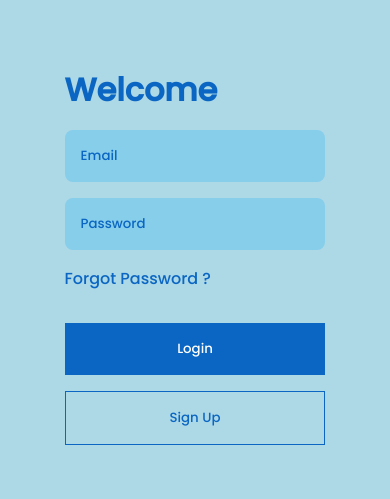
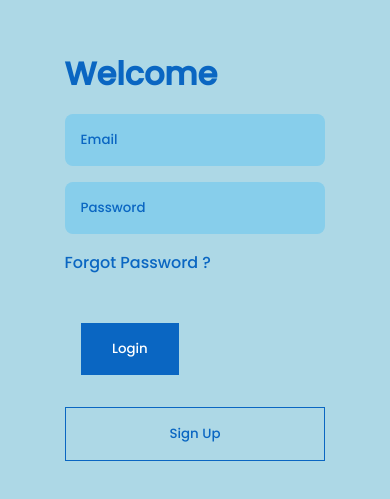
Before and after one commit to MohamadMahdi-Tasha/Linkedin.v2, a React (Create React App) app: page / in a window 390 px wide. Shown: the part 143-642 px from the top of the page. Built offline with nearby package versions, Linux system fonts and the light colour scheme.

Commit message:
added modal for inputs and fixed some bugs

```diff
--- a/src/App.js
+++ b/src/App.js
@@ -12,11 +12,10 @@ function App() {
             <div className="App">
                 <div className="content">
                     <Switch>
-                        <Route path="/" exact>
-                            <Log_in/>
-                        </Route>
-                        <Route path={"/signup"}>
-                            <Sign_Up />
+                        <Route path={"/"} exact><Log_in/></Route>
+                        <Route path={"/signup"}><Sign_Up /></Route>
+                        <Route path={'/feed'}>
+                            <h3>Feed Page</h3>
                         </Route>
                     </Switch>
                 </div>
--- a/src/Pages/log-in/log-in.js
+++ b/src/Pages/log-in/log-in.js
@@ -2,6 +2,8 @@
 // Importing Part
 import React, { Component } from "react";
 import { Link } from 'react-router-dom';
+
+import Modal, { showModal } from './../../components/modal';
 
 const date = new Date();
 const thisYear = date.getFullYear();
@@ -11,6 +13,7 @@ class Log_in extends Component {
     render() {
         return (
             <div className={'log-in-page dis-inline-flex width-100 bgc-light-blue minh-100vh'}>
+                <Modal massage={'Please Fill The Inputs!'}/>
                 <div className={"left-side width-35 bg-image-login bg-size-cover p1 fs-3 c-blue"}>
                     <i className={'bi bi-linkedin'}></i>
                 </div>
@@ -18,11 +21,21 @@ class Log_in extends Component {
                     <main className="width-80">
                         <form action="#">
                             <h1 className={'c-blue mb-1'}>Welcome</h1>
-                            <input className={'width-100 p1 border-none bg-skyblue roundeddot5 input-hover-focus c-blue placeholder-blue mb-1 outline-none'} placeholder={"Email"} type="email" id={'login-email'}/>
-                            <input className={'width-100 p1 border-none bg-skyblue roundeddot5 input-hover-focus c-blue placeholder-blue mb-1 outline-none'} placeholder={"Password"} type="password" id={'login-password'}/>
+                            <input required className={'width-100 p1 border-none bg-skyblue roundeddot5 input-hover-focus c-blue placeholder-blue mb-1 outline-none'} placeholder={"Email"} type="email" id={'login-email'}/>
+                            <input required className={'width-100 p1 border-none bg-skyblue roundeddot5 input-hover-focus c-blue placeholder-blue mb-1 outline-none'} placeholder={"Password"} type="password" id={'login-password'}/>
                             <a href="#">Forgot Password ?</a>
-                            <div className="login-and-signup width-100 dis-inline-flex mt-2 mb-3">
-                                <button className={'mr-1 bgc-blue c-white border-none btn-hover-dark-blue width-50'} type={'submit'}>Login</button>
+                            <div id={'link-holders'} className="login-and-signup width-100 dis-inline-flex mt-2 mb-3">
+                                <Link id={'feed-link'} to={'/feed'} className={'width-50 mr-1'} onClick={() => {
+                                    const login_email = document.getElementById('login-email');
+                                    const login_password = document.getElementById('login-password');
+
+                                    if (login_email.value, login_password.value === '') {
+                                        showModal();
+                                        this.setAttribute('to', '/');
+                                    }
+                                }}>
+                                    <button className={'width-100 bgc-blue p1 c-white border-none btn-hover-dark-blue'} type={'submit'}>Login</button>
+                                </Link>
                                 <Link to={'/signup'} className={"width-50"}>
                                     <button className={'width-100 btn-bgnone-hover p1 bg-none border-1-white c-blue'}>Sign Up</button>
                                 </Link>
--- a/src/Pages/sign-up/sign-up.js
+++ b/src/Pages/sign-up/sign-up.js
@@ -32,7 +32,7 @@ class Sign_Up extends Component {
                                     <input required type="password" placeholder={'Password'} id={'signup-password'} name={'signup-password'} className={'width-100 p1 border-none bg-skyblue roundeddot5 input-hover-focus c-blue placeholder-blue mb-1 outline-none'}/>
                                 </div>
                             </div>
-                            <button className={'bgc-blue c-white border-none btn-hover-dark-blue width-10 p1 mb-1'} type='submit'>Agree And Join</button>
+                            <button className={'bgc-blue c-white border-none btn-hover-dark-blue width-100 p1 mb-1'} type='submit'>Agree And Join</button>
                         </form>
                         <div className={'dis-inline-flex width-100 dis-flex ai-center mb-1'}>
                             <div className={'mr-1  dis-flex jc-center ai-center width-50'}>
--- /dev/null
+++ b/src/components/modal.js
@@ -0,0 +1,35 @@
+// Codes By Mahdi Tasha
+// Modal For Any Errors
+
+// Function That Will Close The Modal
+function hideModal() {
+    document.getElementById('modal').style.opacity = '0';
+    document.getElementById('modal').style.pointerEvents = 'none';
+
+}
+
+export function showModal() {
+    document.getElementById('modal').style.opacity = '100%';
+    document.getElementById('modal').style.pointerEvents = 'visible';
+}
+
+// A Function Component That Uses Props
+function Modal(props) {
+    return (
+        <div id={'modal'} className="p-fixed opacity-0 pointer-none bg-dark-rgba width-100 h-100 dis-flex jc-center ai-center transition">
+            <div className="modal bgc-white p2 shadow roundeddot5 width-50">
+                <div className={'modal-close-btn-holder width-100 dis-flex jc-end'}>
+                    <button className={'fs-2 width-10 bg-none border-none'} onClick={hideModal}>
+                        <i className="bi bi-x fs-2rem mb-1rem"></i>
+                    </button>
+                </div>
+                <div className="dis-flex jc-center ai-center c-red fs-3">
+                    <i className="bi bi-x-circle-fill"></i>
+                </div>
+                <p id={'massage'} className={'width-100 dis-flex jc-center'}>{props.massage}</p>
+            </div>
+        </div>
+    );
+}
+
+export default Modal;
--- a/src/styles/styles.scss
+++ b/src/styles/styles.scss
@@ -55,6 +55,17 @@ button {cursor: pointer;}
 .ml-1 {margin-left: 1rem;}
 .bc-blue {border-color: $blue-color !important;}
 .c-dark-blue {color: $dark-blue-color;}
+.p-fixed {position: fixed;}
+.bg-dark-rgba {background-color: rgba(0,0,0,.2);}
+.h-100 {height: 100%;}
+.bgc-white {background-color: white;}
+.jc-end {justify-content: end;}
+.width-10 {width: 10%;}
+.fs-2 {font-size: 2rem;}
+.c-red {color: red;}
+.transition {transition: .3s;}
+.opacity-0 {opacity: 0%;}
+.pointer-none {pointer-events: none;}
 
 // Media Querys For Show Good On Mobile And Tablet Devices
 @media (max-width: 860px) {
@@ -80,6 +91,10 @@ button {cursor: pointer;}
         width: 100%;
       }
     }
+  }
+
+  .modal {
+    width: 80%;
   }
 }
 
```
